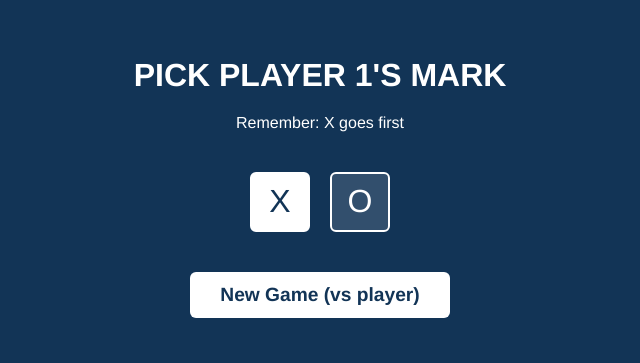
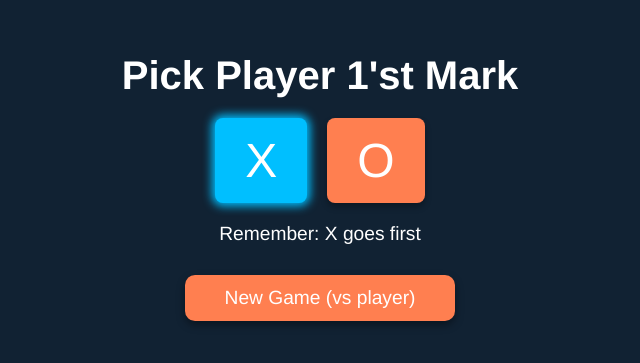
Before and after one commit to SaiPavan214/Tic-Tac-Toe-Game, a React (Vite) app: page / in a window 1280 px wide. Shown: the part 213-576 px from the top of the page, without its empty margins (320-960 px from the left). Built offline with nearby package versions, Linux system fonts and the light colour scheme.

Commit message:
StartScreen Style Final

```diff
--- a/src/components/startscreen/index.jsx
+++ b/src/components/startscreen/index.jsx
@@ -1,32 +1,44 @@
 import React, { useState } from 'react';
 import './styles.css';
 
-export default function StartScreen({ onStart }) {
-  const [playerMark, setPlayerMark] = useState('X');
+function StartScreen({ onStart }) {
+  const [selectedMark, setSelectedMark] = useState('X');
 
   return (
-    <div className="start-screen">
-      <h1>PICK PLAYER 1&apos;S MARK</h1>
-      <p>Remember: X goes first</p>
+    <div className="container">
+      <h1 className="title">Pick Player 1'st Mark</h1>
 
-      <div className="mark-options">
+      <div className="buttons">
         <button
-          className={playerMark === 'X' ? 'selected' : ''}
-          onClick={() => setPlayerMark('X')}
+          className={`button ${selectedMark === 'X' ? 'selectedX' : ''}`}
+          onClick={() => setSelectedMark('X')}
+          style={{ backgroundColor: '#00bfff' }} // skyblue
         >
           X
         </button>
         <button
-          className={playerMark === 'O' ? 'selected' : ''}
-          onClick={() => setPlayerMark('O')}
+          className={`button ${selectedMark === 'O' ? 'selectedO' : ''}`}
+          onClick={() => setSelectedMark('O')}
+          style={{ backgroundColor: '#ff7f50' }} // orange
         >
           O
         </button>
       </div>
 
-      <button className="start-button" onClick={() => onStart(playerMark)}>
+      <h2 className="subtitle">Remember: {selectedMark} goes first</h2>
+
+      <button
+        className="startButton"
+        onClick={() => onStart(selectedMark)}
+        style={{
+          backgroundColor: selectedMark === 'X' ? '#ff7f50' : '#00bfff',
+          color: 'white',
+        }}
+      >
         New Game (vs player)
       </button>
     </div>
   );
 }
+
+export default StartScreen;
--- a/src/components/startscreen/styles.css
+++ b/src/components/startscreen/styles.css
@@ -1,52 +1,72 @@
-.start-screen {
+:root {
+  --bgc: #123; /* dark blue background */
+  --text-color: white;
+}
+
+.container {
+  background-color: var(--bgc);
   height: 100vh;
-  background-color: #123456; /* dark blue background */
-  color: white;
-  font-family: Arial, sans-serif;
+  color: var(--text-color);
   display: flex;
   flex-direction: column;
   justify-content: center;
   align-items: center;
-  gap: 20px;
+  font-family: Arial, sans-serif;
   text-align: center;
+  padding: 20px;
 }
 
-.mark-options {
-  display: flex;
-  gap: 20px;
-  margin: 20px 0;
+.title {
+  font-weight: bold;
+  font-size: 2.5rem;
+  margin-bottom: 20px; /* space below title */
 }
 
-.mark-options button {
-  background: #ffffff22;
-  border: 2px solid white;
-  border-radius: 6px;
+.buttons {
+  display: flex;
+  gap: 20px; /* space between X and O buttons */
+  margin-bottom: 20px; /* space below buttons */
+}
+
+.button {
+  font-size: 3rem;
+  border: none;
+  padding: 15px 30px;
   color: white;
-  font-size: 2rem;
-  width: 60px;
-  height: 60px;
+  cursor: pointer;
+  border-radius: 8px;
+  transition: transform 0.15s ease;
+  box-shadow: 0 4px 6px rgba(0,0,0,0.3);
+}
+
+.button:hover {
+  transform: scale(1.1);
+}
+
+.selectedX {
+  box-shadow: 0 0 10px 3px #00bfff;
+}
+
+.selectedO {
+  box-shadow: 0 0 10px 3px #ff7f50;
+}
+
+.subtitle {
+  font-size: 1.2rem;
+  margin-bottom: 30px;
+  font-weight: 500;
+}
+
+.startButton {
+  font-size: 1.2rem;
+  border: none;
+  padding: 12px 40px;
+  border-radius: 10px;
   cursor: pointer;
   transition: background-color 0.3s ease;
+  box-shadow: 0 4px 8px rgba(0,0,0,0.4);
 }
 
-.mark-options button.selected,
-.mark-options button:hover {
-  background-color: white;
-  color: #123456;
+.startButton:hover {
+  filter: brightness(1.1);
 }
-
-.start-button {
-  padding: 12px 30px;
-  background-color: white;
-  border: none;
-  border-radius: 6px;
-  font-size: 1.2rem;
-  font-weight: bold;
-  cursor: pointer;
-  color: #123456;
-  transition: background-color 0.3s ease;
-}
-
-.start-button:hover {
-  background-color: #f0f0f0;
-}
```
